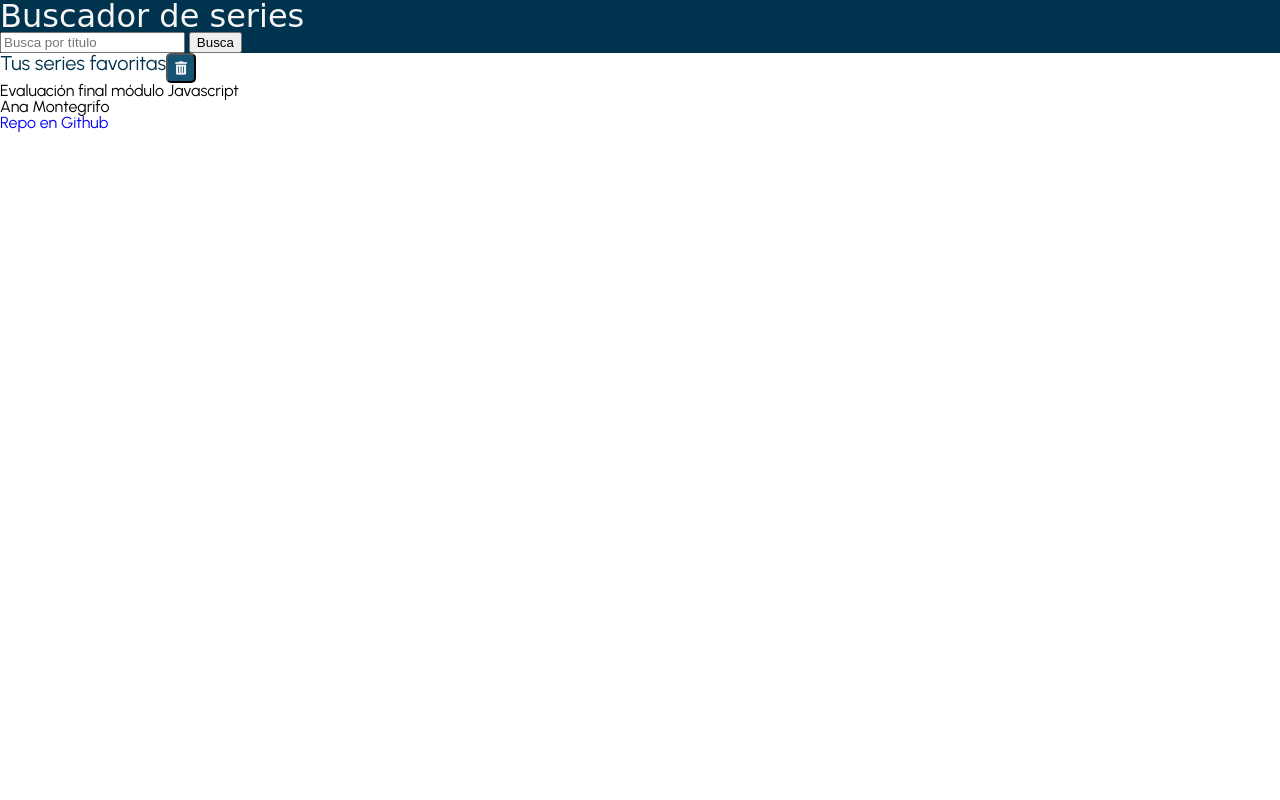
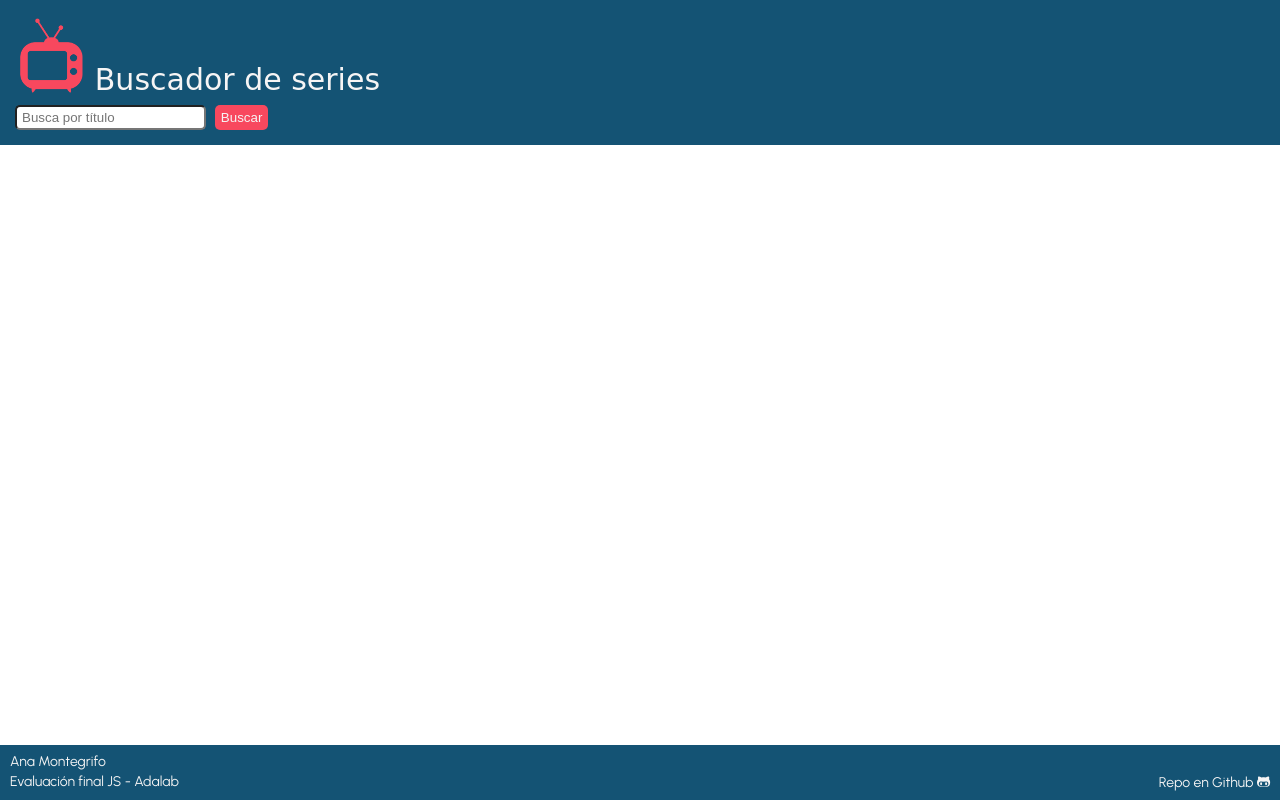
Before and after one commit to Adalab/modulo-2-evaluacion-final-anamontegrifo, a website: page docs/index.html in a window 1280 px wide. Drawn offline with Linux system fonts and the light colour scheme; a web font is replaced by a local one.

Commit message:
add footer styles

```diff
--- a/docs/index.html
+++ b/docs/index.html
@@ -19,22 +19,19 @@
 <body>
 
 	<header class="header">
-		<h1 class="header__title">Buscador de series</h1>
-		<form action="">
-			<input type="text" class="js-inputSearch" id="search" name="search" placeholder="Busca por título">
-			<input class="js-btnSearch" type="button" value="Busca">
+		<div class="header__identity">
+			<img class="header__logo" src="./assets/images/tvretro-01.png" alt="retro TV">
+			<h1 class="header__title">Buscador de series</h1>
+		</div>
+
+		<form class="form" action="">
+			<input type="text" class="header__input js-inputSearch" id="search" name="search" placeholder="Busca por título">
+			<input class="header__btn js-btnSearch" type="button" value="Buscar">
 		</form>
 	</header>
 	<main class="main">
 
 		<section class="js-fav fav">
-			<div class="fav__menu">
-				<h2 class="fav__title">Tus series favoritas</h2>
-				<button class="fav__reset js-reset"><i class="fas fa-trash-alt"></i></button>
-			</div>
-			<ul class="fav-list">
-			</ul>
-
 		</section>
 		<section class="found-list">
 			<!-- <div class="found-list__card">
@@ -47,10 +44,11 @@
 
 
 	</main>
-	<footer>
-		<p>Evaluación final módulo Javascript</p>
-		<p>Ana Montegrifo</p>
-		<a href="https://github.com/Adalab/modulo-2-evaluacion-final-anamontegrifo">Repo en Github</a>
+	<footer class="footer">
+		<p class="footer__name">Ana Montegrifo</p>
+		<p class="footer__text">Evaluación final JS - Adalab</p>
+		<a class="footer__link" target="_blank" href="https://github.com/Adalab/modulo-2-evaluacion-final-anamontegrifo">Repo
+			en Github <i class="fab fa-github-alt"></i></a>
 	</footer>
 
 	<script type="text/javascript" src="./assets/js/main.js"></script>
--- a/src/scss/layout/_footer.scss
+++ b/src/scss/layout/_footer.scss
@@ -1,7 +1,36 @@
-.footer-section {
+.footer {
+	display: grid;
+	grid-template-columns: 3fr 2fr;
+	grid-template-rows: 1fr 1fr;
+	grid-row-gap: 5px;
 	position: fixed;
-	bottom:0;
+	bottom: 0;
 	width: 100vw;
+	padding: 10px;
 	background-color: $mediumBlue;
 	color: $grey;
+	font-size: 12px;
+	&__name {
+		grid-column: 1;
+		grid-row: 1;
+	}
+	&__text {
+		grid-column: 1;
+		grid-row: 2;
+	}
+	&__link {
+		text-align: end;
+		color: $grey;
+		grid-column: 2;
+		grid-row: 2;
+		&:active {
+      color: $red;
+		}
+	}
+	@include tablet {
+	grid-template-columns:  1fr;
+	grid-template-rows: 1fr 1fr;
+	font-size: 14px;
+
+	}
 }
--- a/src/scss/layout/_header.scss
+++ b/src/scss/layout/_header.scss
@@ -19,7 +19,7 @@
 		height: 60px;
 		margin-right: 10px;
 		@include tablet {
-			height: 100px;
+			height: 80px;
 		}
 	}
 	&__title {
@@ -35,8 +35,10 @@
 		box-sizing: border-box;
 		border-radius: 5px;
 		padding: 2px 5px;
+		margin-right: 5px;
 		height: 25px;
 		color: $darkBlue;
+		outline-color: $red;
 	}
 	&__btn {
 		border: none;
```
Also changed, not shown: docs/assets/js/main.js (+1 -1 lines), public/index.html (+5 -4 lines), src/html/partials/footer.html (+5 -4 lines), docs/assets/css/main.css, docs/assets/images/tvretro-01.png (added), public/assets/css/main.css, 1 other file.
